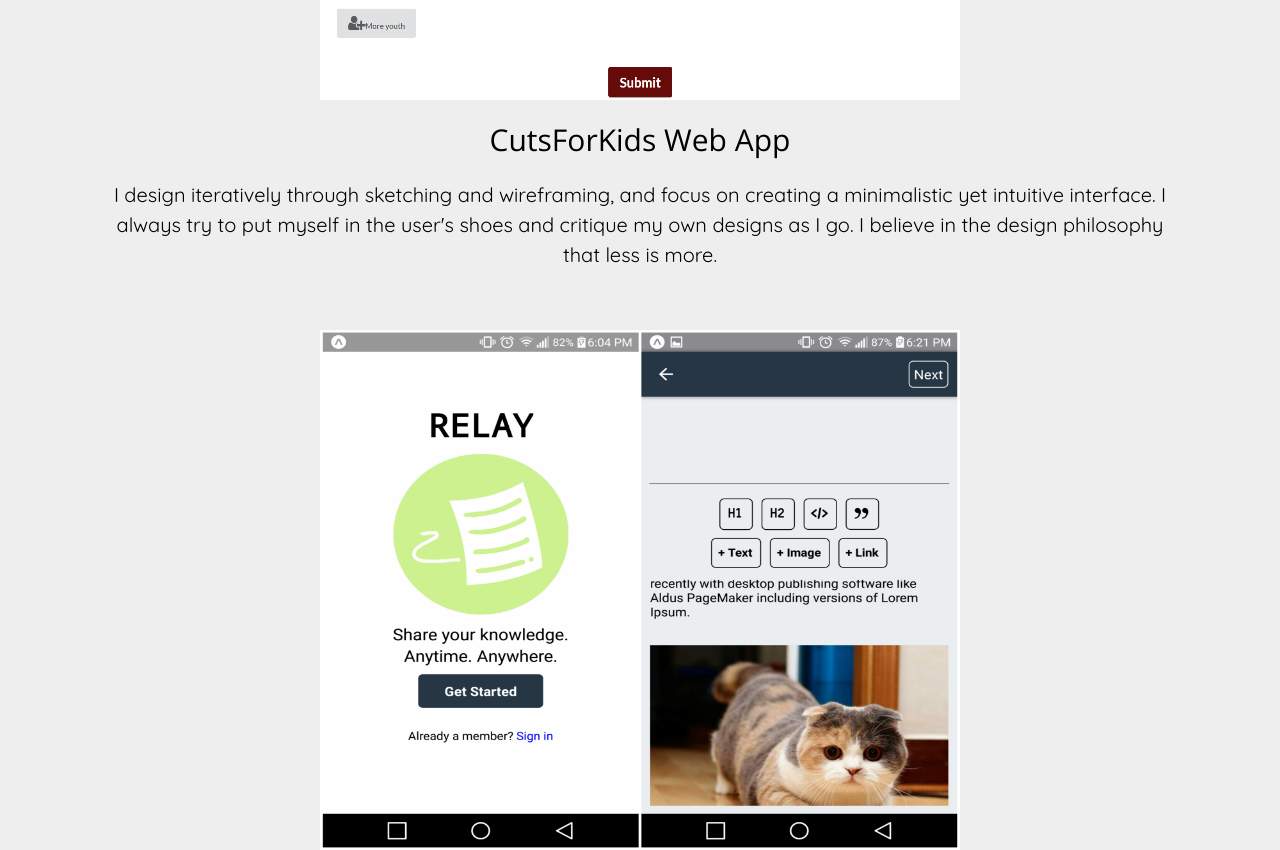
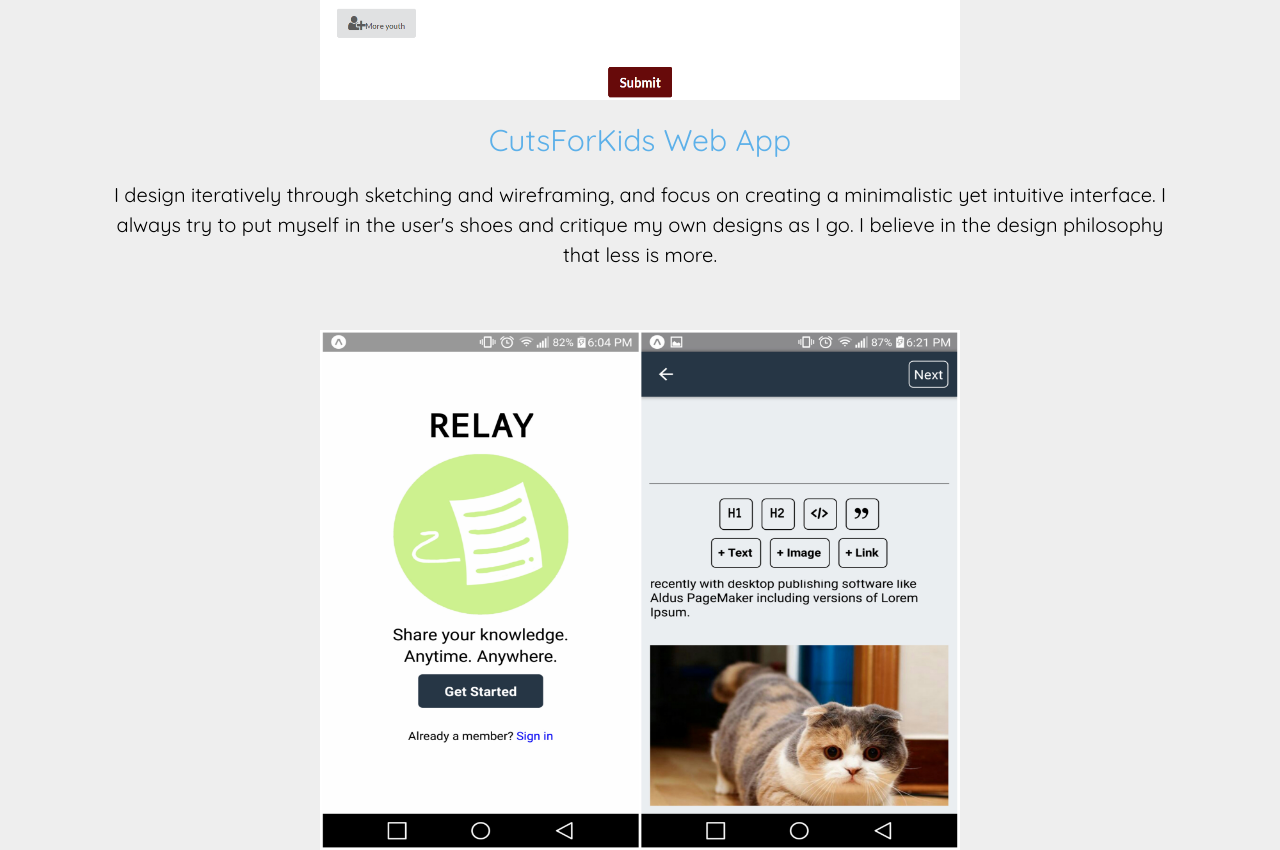
Before and after one commit to theoJA/pf, a React (Create React App) app: page / in a window 1280 px wide. Shown: the part 2460-3310 px from the top of the page. Built offline with nearby package versions, Linux system fonts and the light colour scheme.

Commit message:
Found a good font weight for project titles

```diff
--- a/src/components/Projects.css
+++ b/src/components/Projects.css
@@ -44,8 +44,8 @@ div.projects-container div p {
 }
 
 div.a-project h2 {
-  font-family: "Open Sans";
-  font-weight: 300;
+  font-weight: 100;
+  color: rgb(92, 176, 233);
 }
 
 @media(max-width: 980px) {
```
